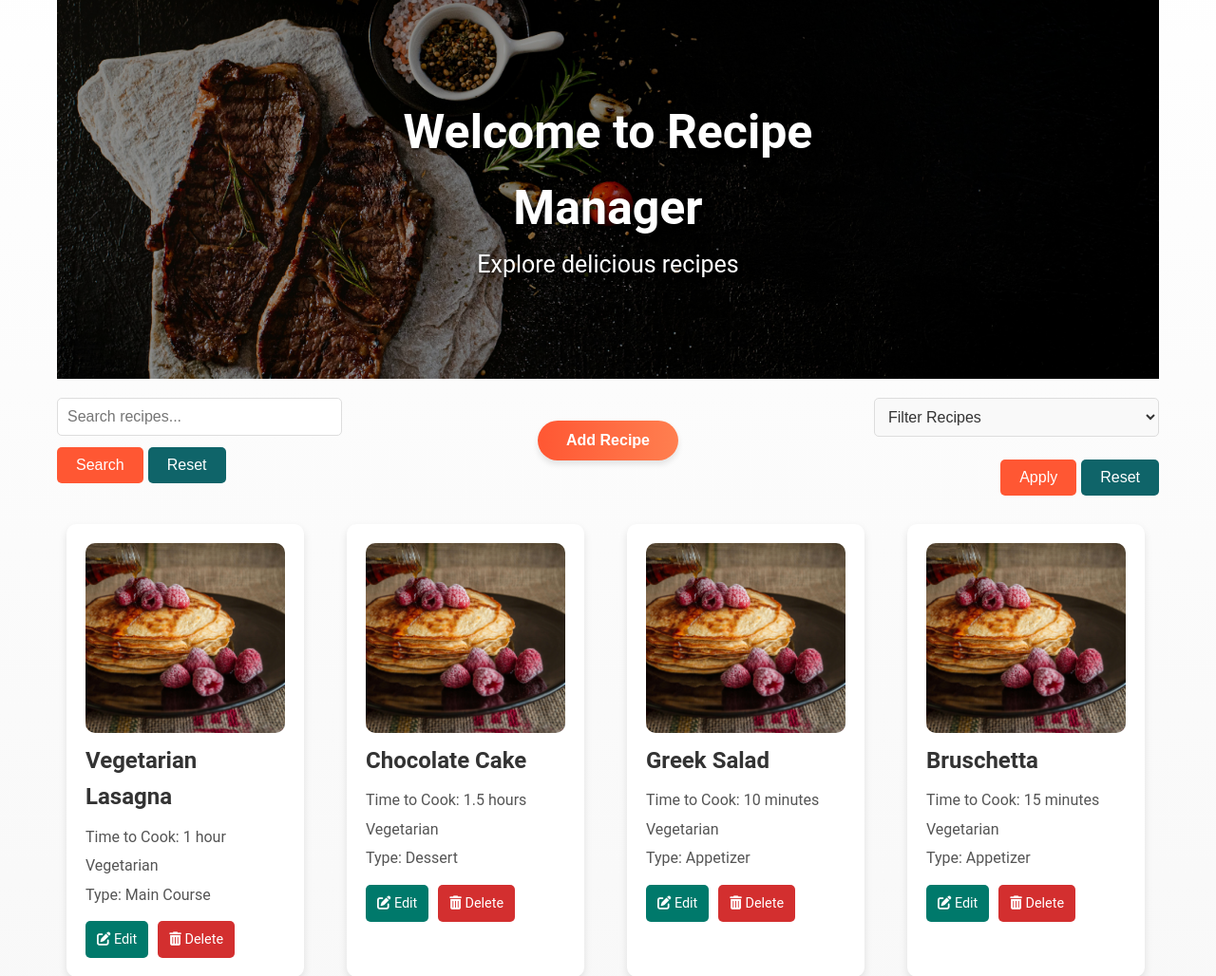
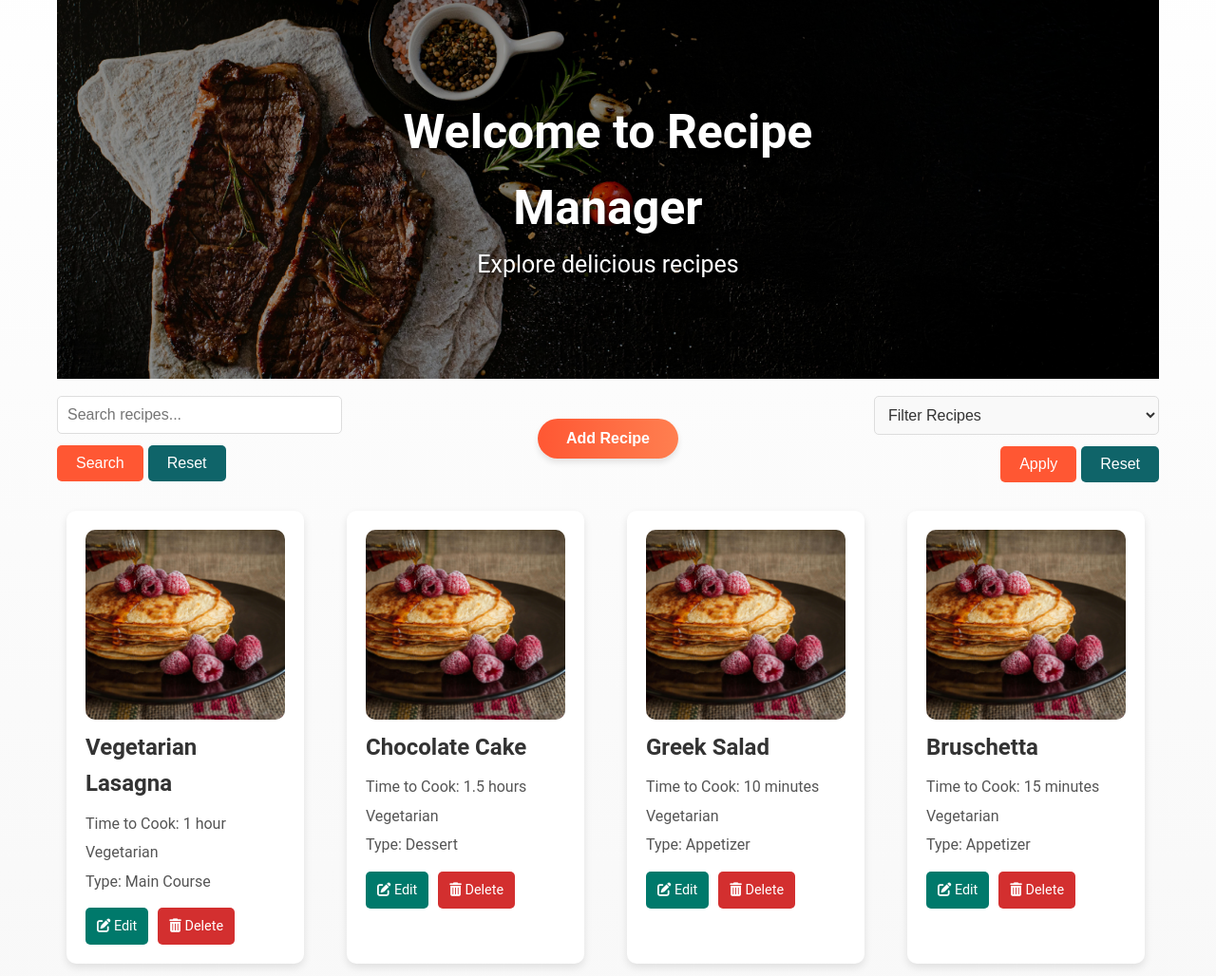
Before and after one commit to SalehaQareen98/recipe-manager, a PHP site: page /home.php in a window 1280 px wide. Shown: the part 122-1150 px from the top of the page at 95% size. Run offline with PHP 8.4, Linux system fonts and the light colour scheme; a user stored in the database is signed in; data comes from the database, SQL or seed files in the repository.

Commit message:
fixed margin issue

```diff
--- a/homestyles.css
+++ b/homestyles.css
@@ -27,6 +27,7 @@
     width: 100%; /* Make the container responsive */
     max-width: 1200px; /* Optional: Limit the maximum width */
     overflow: hidden; /* Ensures content stays within the container */
+    margin-bottom: 10px;
 }
 
 .title-img {
@@ -76,6 +77,10 @@
     flex-direction: column;
     gap: 12px;
     width: 300px;
+}
+
+#filter {
+    margin: 0px;
 }
 
 .center-button {
```
